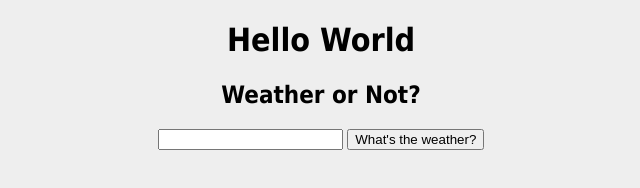
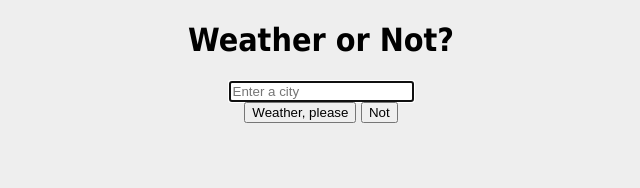
Before and after one commit to bnjmn/weather-or-not, a plain HTML site: page index.html in a window 1280 px wide. Shown: the whole page, without its empty margins (319-959 px from the left). Drawn offline with nearby package versions, Linux system fonts and the light colour scheme.

Commit message:
Several minor improvements
- Add title tag
- Add meta description
- Remove Hello World
- Add 'Not' Button, does nothing
- getWeather on enter while in text box
- Display lat/long for debugging correct location

```diff
--- a/index.html
+++ b/index.html
@@ -1,32 +1,46 @@
 <!DOCTYPE html>
 <html>
   <head>
+    <title>Weather or Not? | A simple weather application</title>
     <meta charset="utf-8" />
+    <meta name="description" content="Get the current weather for any location.">
     <link rel="stylesheet" href="style.css" type="text/css" />
   </head>
 
   <body>
     <div class="content">
       <header>
-        <h1>Hello World</h1>
-        <h2>Weather or Not?</h2>
+        <h1>Weather or Not?</h1>
         <div class="locationForm">
-          <input type="text" name="location" id="location" />
-          <button id="submit" onclick="getWeather()">What's the weather?</button>
+          <input type="text" id="loc" name="location" placeholder="Enter a city" autofocus autocomplete="off"/>
+          <div>
+            <button id="submit" onclick="getWeather()">Weather, please</button>
+            <button id="submit" onclick="getWeather()">Not</button>
+          </div>
         </div>
         <div id="result"></div>
+        <div id="lat"></div>
+        <div id="long"></div>
       </header>
     </div>
 
   <script src="//ajax.googleapis.com/ajax/libs/jquery/1.11.0/jquery.min.js"></script>
   <script type="text/javascript">
-    //var url = "http://api.openweathermap.org/data/2.5/weather?q=London,uk";
     var url = "http://api.openweathermap.org/data/2.5/weather?q=";
 
+    $("#loc").keyup(function(event){
+        if(event.keyCode == 13){
+          $("#submit").click();
+        }
+    });
+
     function getWeather() {
-      var city = $("#location").val();
+      var city = $("#loc").val();
       $.getJSON(url + city, function(data) {
+          console.log(data);
           $("#result").text(kelvinToFahrenheit(data.main.temp));
+          $("#lat").text("Lat: " + data.coord.lat);
+          $("#long").text("Long: " + data.coord.lon);
       });
     };
 
@@ -34,6 +48,5 @@
       return (1.8 * (temp - 273.15) + 32);
     };
   </script>
-
   </body>
 </html>
```
